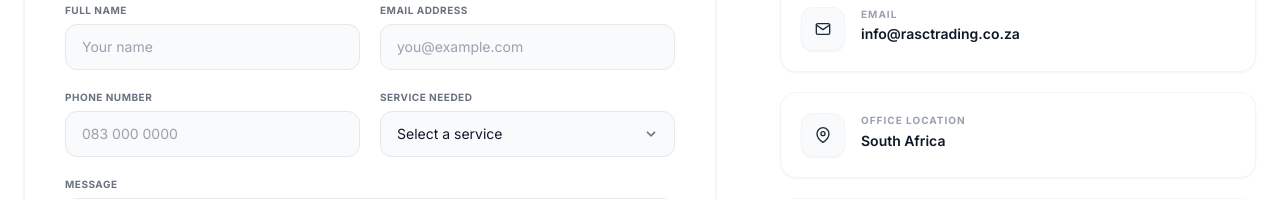
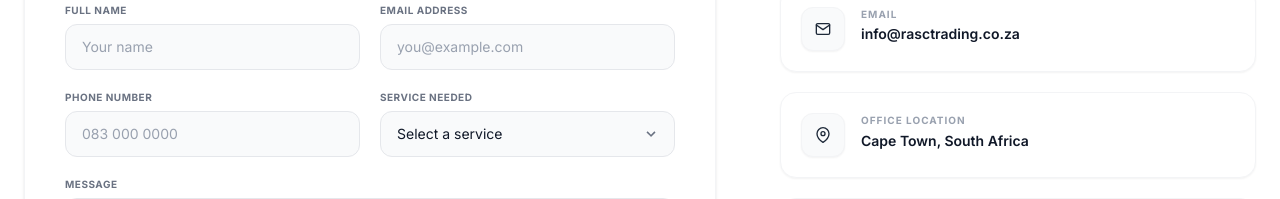
Before and after one commit to tinashekwande/rasc-trading, a React (Vite) app: page /contact in a window 1280 px wide. Shown: the part 920-1119 px from the top of the page. Built offline with nearby package versions, Linux system fonts and the light colour scheme; a web font is replaced by a local one.

Commit message:
style: change location to Cape Town, South Africa in siteData and ContactPage map

```diff
--- a/src/data/siteData.js
+++ b/src/data/siteData.js
@@ -861,7 +861,7 @@ export const companyInfo = {
   phone: '083 318 6161',
   email: 'info@rasctrading.co.za',
   nhbrc: '#4000019695',
-  location: 'South Africa',
+  location: 'Cape Town, South Africa',
   tagline: 'Building Excellence, Transforming Spaces',
   description:
     'With over 35 years of construction expertise, RASC Trading delivers premium building, renovation, and fit-out services across South Africa. NHBRC certified and committed to excellence.',
--- a/src/pages/ContactPage.jsx
+++ b/src/pages/ContactPage.jsx
@@ -186,7 +186,7 @@ export default function ContactPage() {
               <div className="rounded-3xl border border-gray-100 overflow-hidden shadow-sm aspect-video relative">
                 <iframe
                   title="RASC Trading Location Map"
-                  src="https://www.google.com/maps/embed?pb=!1m18!1m12!1m3!1d3580000!2d28.0473!3d-26.2041!2m3!1f0!2f0!3f0!3m2!1i1024!2i768!4f13.1!3m3!1m2!1s0x1e950c68f0406a51%3A0x238ac9d9b1d34041!2sJohannesburg%2C%20South%20Africa!5e0!3m2!1sen!2s!4v1700000000000"
+                  src="https://www.google.com/maps/embed?pb=!1m18!1m12!1m3!1d3308.261821817112!2d18.4240553!3d-33.9248685!2m3!1f0!2f0!3f0!3m2!1i1024!2i768!4f13.1!3m3!1m2!1s0x1dcc500f40000001%3A0xf4ec05309b4926a3!2sCape%20Town%2C%20South%20Africa!5e0!3m2!1sen!2s!4v1700000000000"
                   width="100%"
                   height="100%"
                   style={{ border: 0 }}
```
